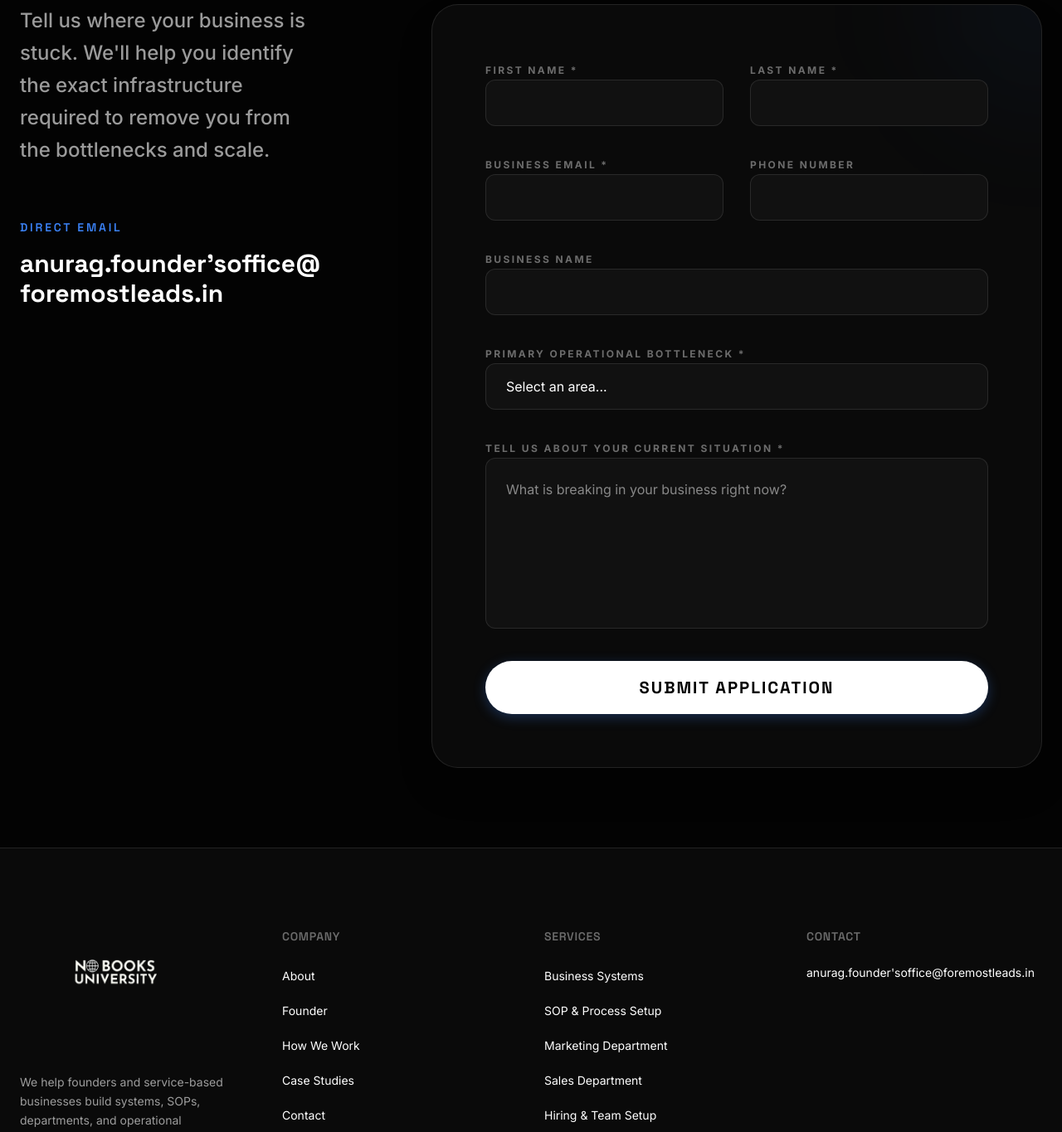
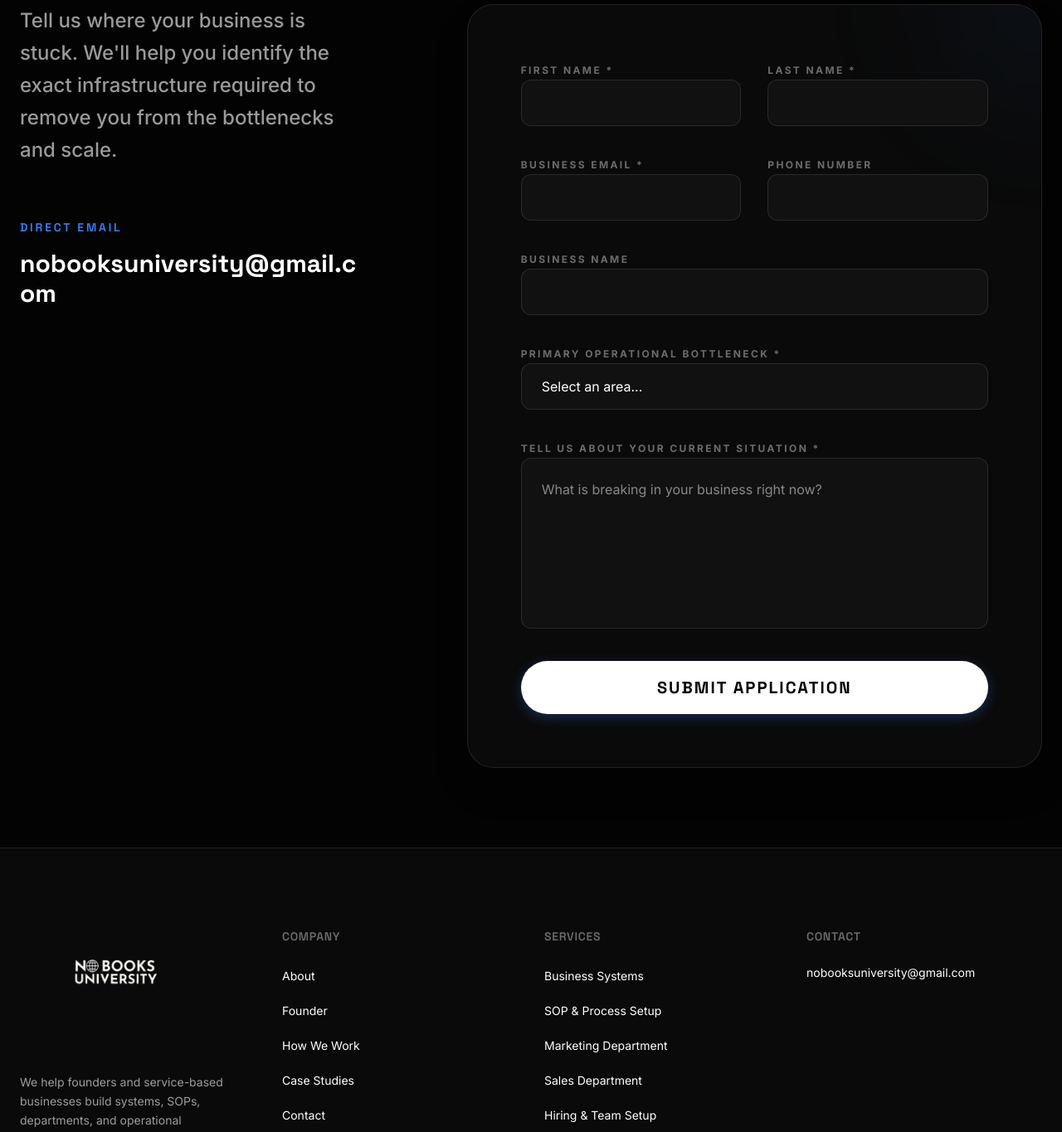
Before and after one commit to shivanshpareek3/NBU, a Next.js app: page /contact in a window 1280 px wide. Shown: the part 783-2148 px from the top of the page at 83% size. Built offline with nearby package versions, Linux system fonts and the light colour scheme.

Commit message:
Update contact email to nobooksuniversity@gmail.com

```diff
--- a/src/app/api/contact/route.ts
+++ b/src/app/api/contact/route.ts
@@ -18,7 +18,7 @@ export async function POST(req: Request) {
     // Send email to founder
     await resend.emails.send({
       from: "No Books University <noreply@nobooksuniversity.com>", // Typically you need a verified domain in Resend
-      to: "anurag.founder'soffice@foremostleads.in",
+      to: "nobooksuniversity@gmail.com",
       subject: `New No Books University Enquiry — ${service}`,
       html: `
         <h2>New Enquiry</h2>
--- a/src/app/contact/page.tsx
+++ b/src/app/contact/page.tsx
@@ -75,8 +75,8 @@ export default function ContactPage() {
               <div className="space-y-12">
                 <div>
                   <h3 className="font-semibold uppercase tracking-[0.2em] text-sm text-brand mb-4">Direct Email</h3>
-                  <a href="mailto:anurag.founder'soffice@foremostleads.in" className="text-2xl md:text-3xl font-heading font-bold hover:text-brand transition-colors break-words">
-                    anurag.founder'soffice@<br/>foremostleads.in
+                  <a href="mailto:nobooksuniversity@gmail.com" className="text-2xl md:text-3xl font-heading font-bold hover:text-brand transition-colors break-words">
+                    nobooksuniversity@gmail.com
                   </a>
                 </div>
               </div>
--- a/src/components/layout/footer.tsx
+++ b/src/components/layout/footer.tsx
@@ -49,8 +49,8 @@ export function Footer() {
             <h4 className="font-semibold uppercase tracking-wider text-sm text-white/40">Contact</h4>
             <ul className="space-y-4">
               <li>
-                <a href="mailto:anurag.founder'soffice@foremostleads.in" className="text-sm hover:text-brand transition-colors block break-words">
-                  anurag.founder&apos;soffice@foremostleads.in
+                <a href="mailto:nobooksuniversity@gmail.com" className="text-sm hover:text-brand transition-colors block break-words">
+                  nobooksuniversity@gmail.com
                 </a>
               </li>
             </ul>
```
